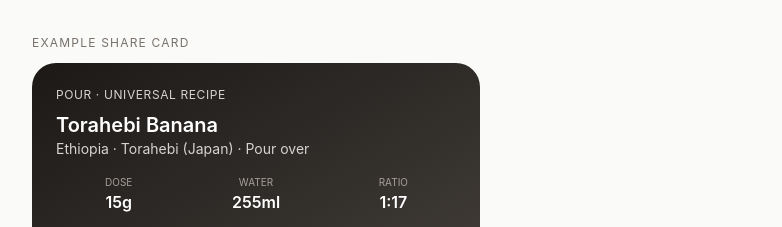
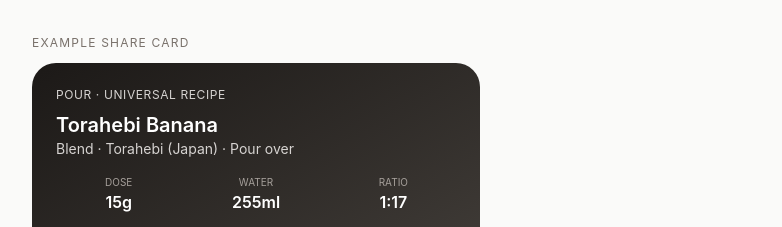
Before and after one commit to pinnyeow/coffee, a Next.js app: page /welcome in a window 1280 px wide. Shown: the part 2780-3007 px from the top of the page, without its empty margins (248-1030 px from the left). Built offline with nearby package versions, Linux system fonts and the light colour scheme.

Commit message:
Guide: Torahebi Banana origin is Blend, not Ethiopia

```diff
--- a/src/app/welcome/page.tsx
+++ b/src/app/welcome/page.tsx
@@ -134,7 +134,7 @@ export default function WelcomePage() {
           <div className="bg-gradient-to-br from-stone-900 to-stone-700 text-white rounded-3xl p-6">
             <div className="text-xs uppercase tracking-wider text-stone-300">Pour · Universal Recipe</div>
             <div className="mt-2 text-xl font-semibold">Torahebi Banana</div>
-            <div className="text-sm text-stone-300">Ethiopia · Torahebi (Japan) · Pour over</div>
+            <div className="text-sm text-stone-300">Blend · Torahebi (Japan) · Pour over</div>
             <div className="mt-4 grid grid-cols-3 gap-3 text-center">
               <Stat label="DOSE" value="15g" />
               <Stat label="WATER" value="255ml" />
--- a/surge-deploy/guide/index.html
+++ b/surge-deploy/guide/index.html
@@ -196,7 +196,7 @@
     <div class="bg-gradient-to-br from-stone-900 to-stone-700 text-white rounded-3xl p-6">
       <div class="text-xs uppercase tracking-wider text-stone-300">Pour · Universal Recipe</div>
       <div class="mt-2 text-xl font-semibold">Torahebi Banana</div>
-      <div class="text-sm text-stone-300">Ethiopia · Torahebi (Japan) · Pour over</div>
+      <div class="text-sm text-stone-300">Blend · Torahebi (Japan) · Pour over</div>
       <div class="mt-4 grid grid-cols-3 gap-3 text-center">
         <div><div class="text-[10px] text-stone-400">DOSE</div><div class="font-semibold">15g</div></div>
         <div><div class="text-[10px] text-stone-400">WATER</div><div class="font-semibold">255ml</div></div>
```
